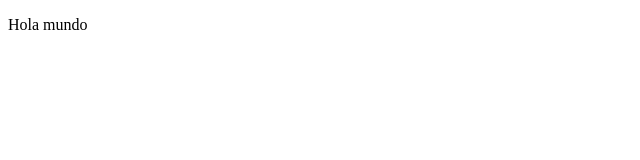
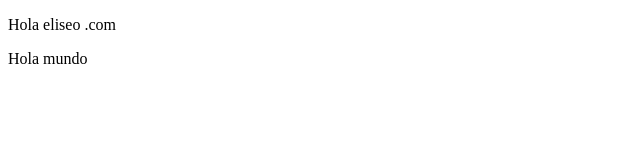
Before and after one commit to joseismaelvargas/eliseoproyecto, a plain HTML site: page index.html in a window 1280 px wide. Shown: the whole page, without its empty margins (0-640 px from the left). Drawn offline with Linux system fonts and the light colour scheme.

Commit message:
"Hola eliseo"

```diff
--- a/index.html
+++ b/index.html
@@ -6,6 +6,7 @@
     <title>Document</title>
 </head>
 <body>
+    <p>Hola eliseo .com</p>
     <p>Hola mundo</p>
 </body>
 </html>
```
